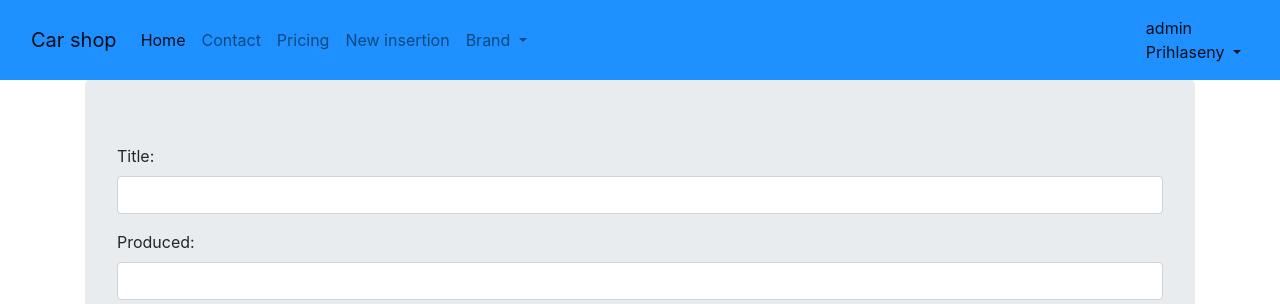
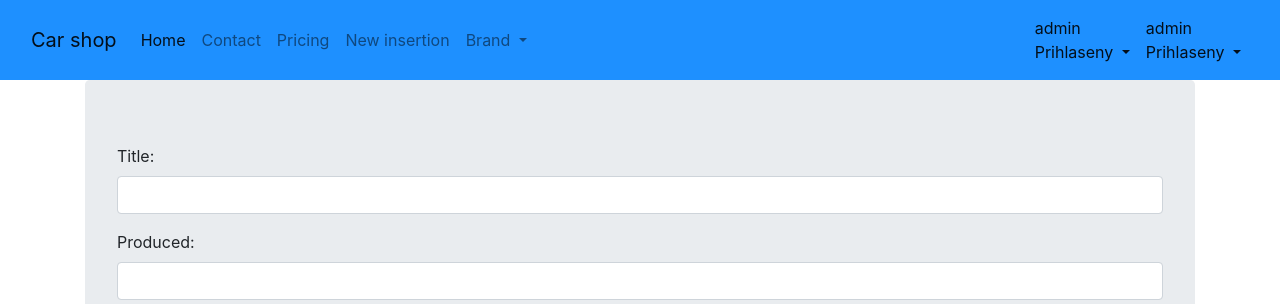
Before and after one commit to PaliVaj/e-shop, a Django app: page /create in a window 1280 px wide. Shown: the top 304 px of the page. Run offline with Django 3.2, Linux system fonts and the light colour scheme; a user stored in the database is signed in; data comes from the database, SQL or seed files in the repository; some libraries are stand-ins or nearby versions.

Commit message:
Update base.html
doplneny login do navbaru v base.html

```diff
--- a/templates/base.html
+++ b/templates/base.html
@@ -72,6 +72,27 @@
                     {% endif %}
                 </div>
             </div>
+          <div class="navbar-nav ml-auto">
+                <div class="nav-item dropdown">
+                    {% if user.is_authenticated %}
+                        <a class="nav-link active dropdown-toggle" href="#" data-toggle="dropdown">
+                            {% if user.first_name %}{{ user.first_name}} <br> Prihlaseny
+                            {% else %}{{ user.username}} <br> Prihlaseny
+                            {% endif %}
+                        </a>
+                      <div class="dropdown-menu dropdown-menu-right">
+                        <a class="dropdown-item text-right" href="{% url 'logout' %}">Logout</a>
+                        <a class="dropdown-item text-right" href="#">Change Password</a>
+                      </div>
+                    {% else %}
+                        <a class="nav-link active dropdown-toggle" href="#" data-toggle="dropdown">Neprihlaseny</a>
+                    <div class="dropdown-menu dropdown-menu-right">
+                        <a class="dropdown-item text-right" href="{% url 'login' %}">Login</a>
+                        <a class="dropdown-item text-right" href="#">Sign Up</a>
+                    </div>
+                    {% endif %}
+                </div>
+            </div>
       </div>
     </nav>
 <div class="container">
```
